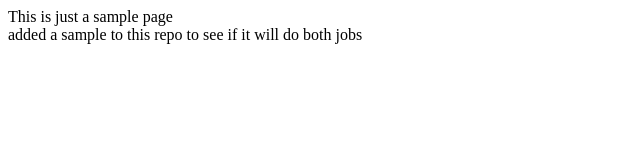
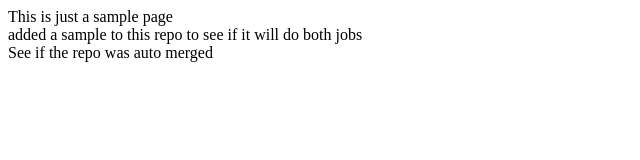
Before and after one commit to Psalmseen/test-github0action, a website: page sample.html in a window 1280 px wide. Shown: the whole page, without its empty margins (0-640 px from the left). Drawn offline with Linux system fonts and the light colour scheme.

Commit message:
checked the auto merge

```diff
--- a/sample.html
+++ b/sample.html
@@ -9,5 +9,6 @@
   <body>
     This is just a sample page
     <div>added a sample to this repo to see if it will do both jobs</div>
+    <div class="hey">See if the repo was auto merged</div>
   </body>
 </html>
```
